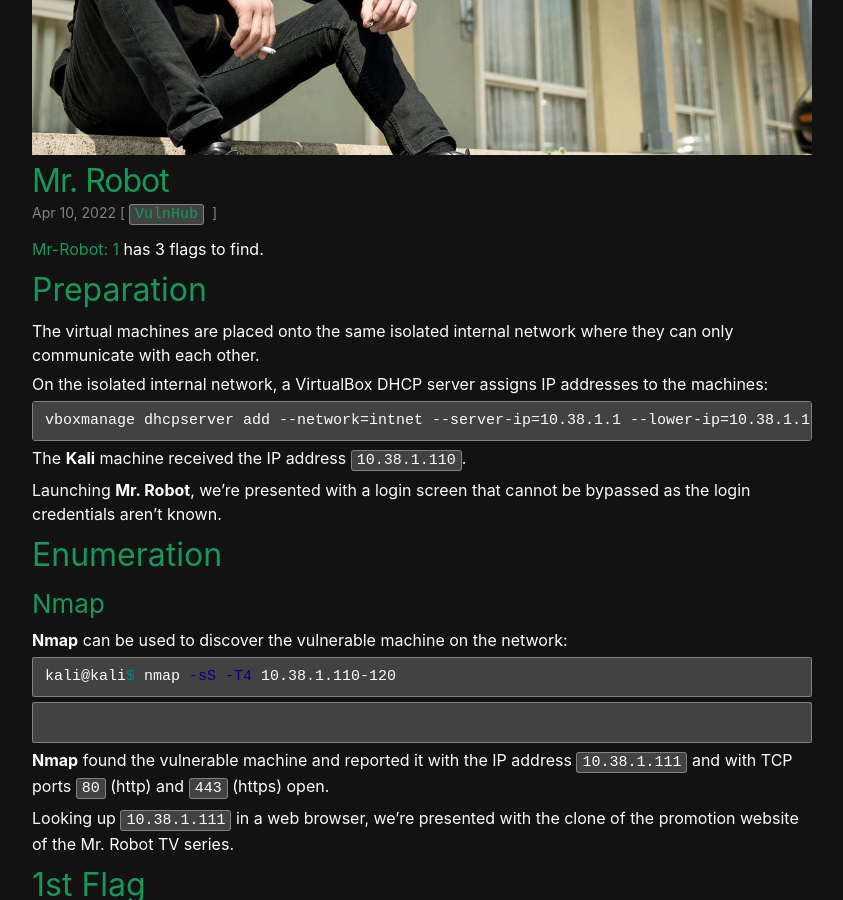
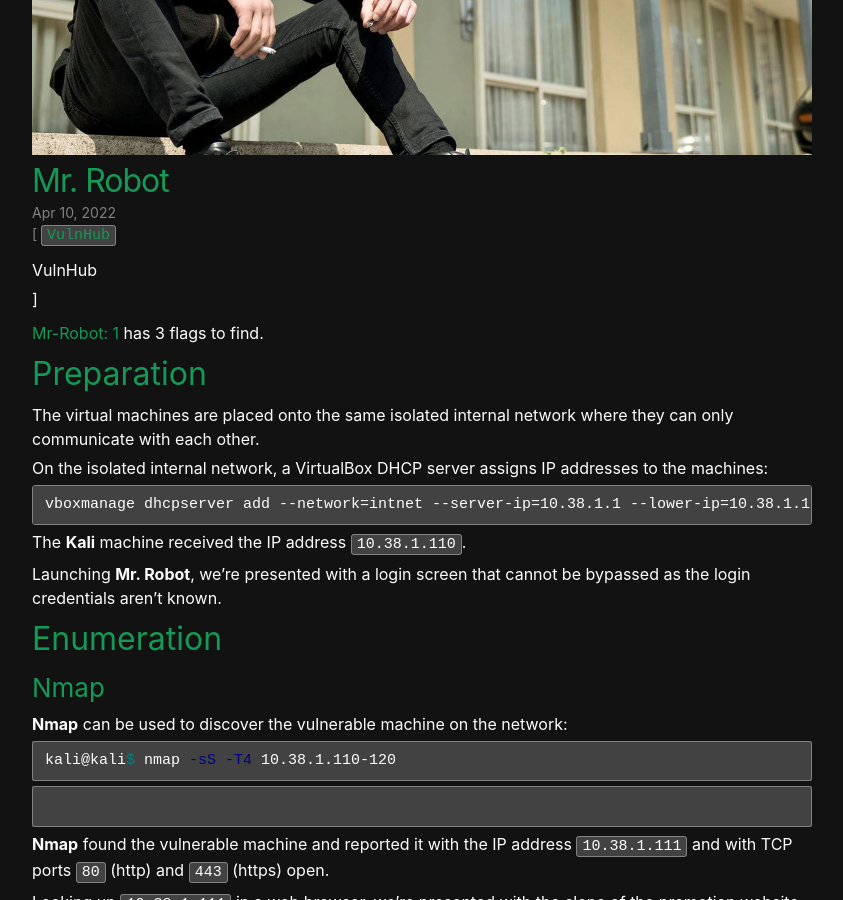
Before and after one commit to marcellbarsony/blog, a Jekyll site: the page built from _posts/Category/2022-04-11-Mr_Robot.md, in a window 1280 px wide and 900 px high, scrolled down 325 px. Shown: the whole window, without its empty margins (218-1061 px from the left). Built offline with Jekyll 4.4.1, drawn with Linux system fonts in a browser that asks for light colours.

Commit message:
Messing with tag layout

```diff
--- a/_layouts/post.html
+++ b/_layouts/post.html
@@ -38,11 +38,13 @@
                 <span itemprop="author" itemscope itemtype="http://schema.org/Person"><span class="p-author h-card" itemprop="name">{{ page.author }}</span></span>
               {%- endif -%}
             <!-- Tag -->
+            <br>
             <span>[
               {% for tag in page.tags %}
                 {% capture tag_name %}{{ tag }}{% endcapture %}
                 <a href="/tag/{{ tag_name }}"><code class="highligher-rouge"><nobr>{{ tag_name }}</nobr></code>&nbsp;</a>
-              {% endfor %}
+                <p>{{tag_name}}</p>
+                {% endfor %}
             ]</span>
             <!-- End Tag -->
           </p>
```
